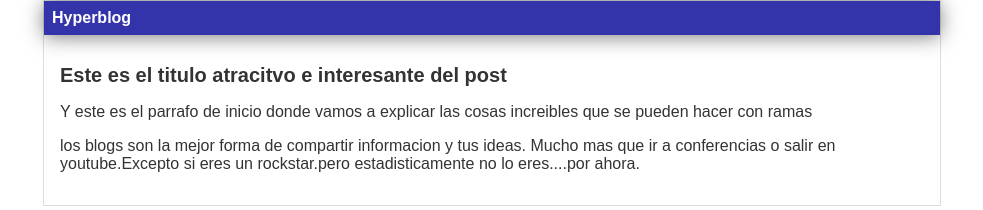
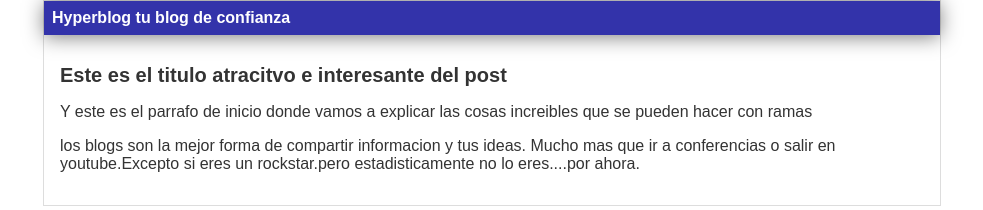
Before and after one commit to DanielHernandez07/hyperblog, a plain HTML site: page blogpost.html in a window 1280 px wide. Shown: the whole page, without its empty margins (148-1131 px from the left). Drawn offline with Linux system fonts and the light colour scheme.

```diff
--- a/blogpost.html
+++ b/blogpost.html
@@ -8,6 +8,9 @@
         <div id="container">
             <div id ="cabecera">
                 Hyperblog
+                <span id="taglilne">tu blog de
+                    confianza
+                </span>
 
             </div>
             <div id="post">
```
